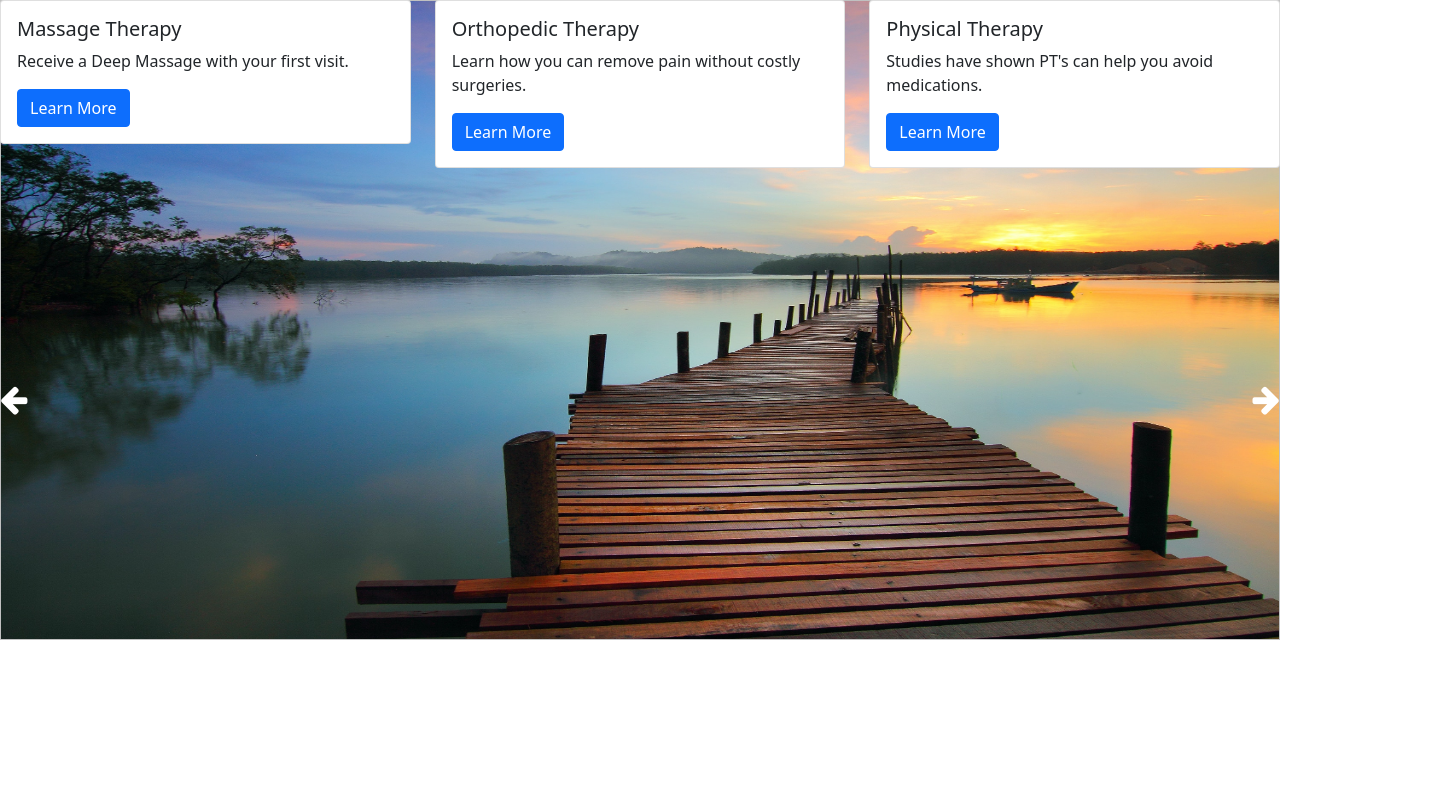
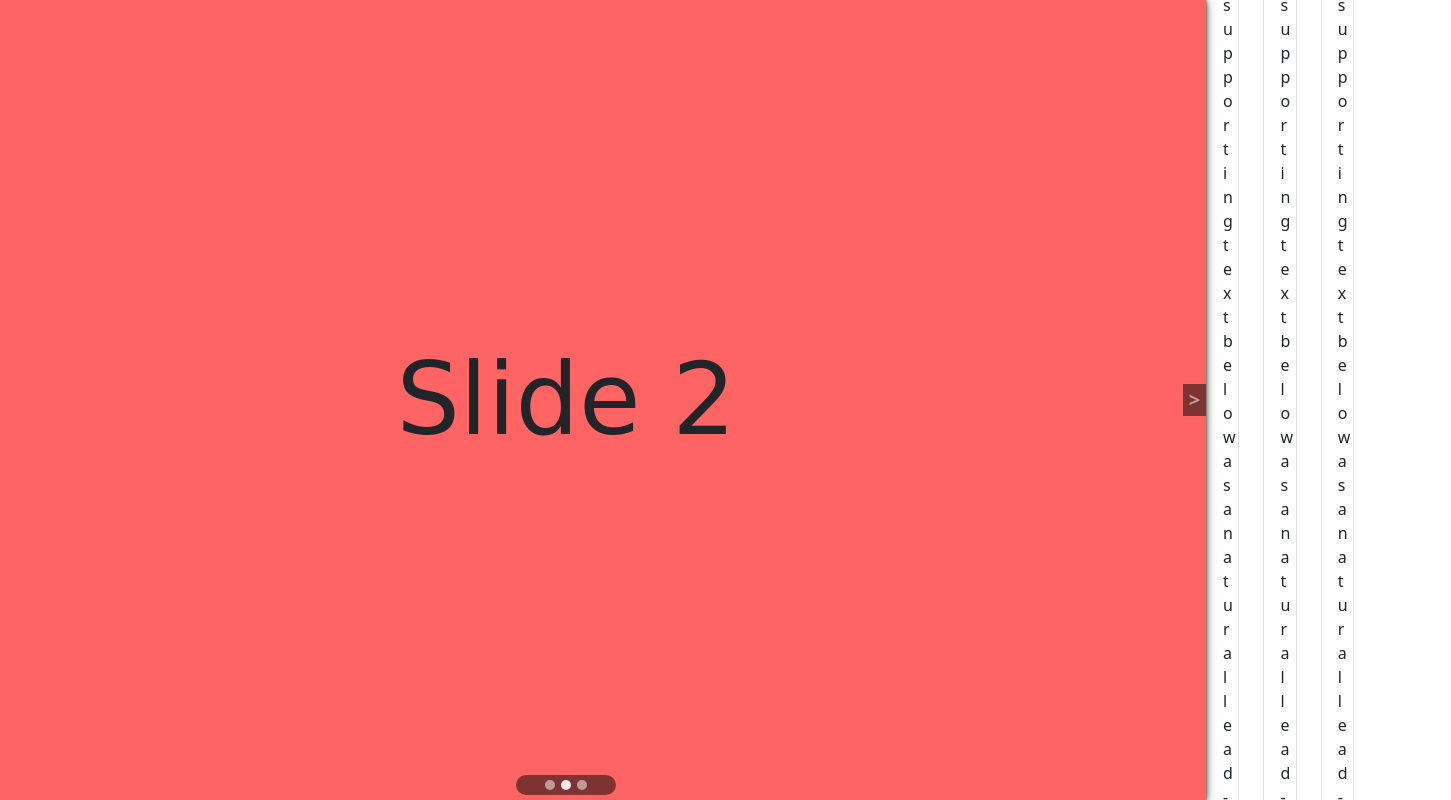
Before and after one commit to andrecarrsd2008/vanilla-slider, a plain HTML site: page index.html in a window 1280 px wide. Shown: the top 800 px of the page, 1451 px wide, since content can reach past the window. Drawn offline with nearby package versions, Linux system fonts and the light colour scheme.

Commit message:
created Vanilla slider

```diff
--- a/index.html
+++ b/index.html
@@ -7,60 +7,56 @@
     <link href="https://cdn.jsdelivr.net/npm/bootstrap@5.1.3/dist/css/bootstrap.min.css" rel="stylesheet"
     integrity="sha384-1BmE4kWBq78iYhFldvKuhfTAU6auU8tT94WrHftjDbrCEXSU1oBoqyl2QvZ6jIW3" crossorigin="anonymous">
     <link rel="stylesheet" href="style.css">
-    <title>Document</title>
+    <title>Vanilla Slider</title>
 </head>
 <body>
+<div>
+    <div class="slideshow">
+        <div class="slide">Slide 1</div>
+        <div class="slide">Slide 2</div>
+        <div class="slide">Slide 3</div>
 
 
-
-
-<div id="tm-slider">
-<div class="slide">
-<div class="tm-slide active"><img src="/image/clouds.jpg" alt=""></div>
-<div class="tm-slide"><img src="/image/ledge.jpg" alt=""></div>
-<div class="tm-slide"><img src="/image/sun.jp.jpg" alt=""></div>
+        <div class="dot-cont">
+          <div class="dot" onclick="clickChangeSlide(0)"></div>
+          <div class="dot" onclick="clickChangeSlide(1)"></div>
+          <div class="dot" onclick="clickChangeSlide(2)"></div>
+        </div>
+        <button class="arrow-button left-arrow" onclick="clickChangeSlide(i-1)">&#60;</button>
+        <button class="arrow-button right-arrow" onclick="clickChangeSlide(i+1)">&#62;</button>
       </div>
     </div>
-<div class="tm-buttons">
-    <div class="tm-slider-back-btn">
-        <i class="fa fa-arrow-left fa-2x"  style="color: #ffffff"></i>
-    </div>
-    <div class="tm-slider-next-btn">
-        <i class="fa fa-arrow-right fa-2x"  style="color: #ffffff"></i>
-    </div>
-</div>
-
-<div style="background-color: lightslategray;">
+    <section>
       <div class="row">
         <div class="col-sm-4">
           <div class="card">
             <div class="card-body">
-          <h5 class="card-title">Massage Therapy</h5>
-          <p class="card-text">Receive a Deep Massage with your first visit.</p>
-          <a href="#" class="btn btn-primary">Learn More</a>
+              <h5 class="card-title">Special title treatment</h5>
+              <p class="card-text">With supporting text below as a natural lead-in to additional content.</p>
+              <a href="#" class="btn btn-primary">Go somewhere</a>
             </div>
           </div>
         </div>
         <div class="col-sm-4">
             <div class="card">
               <div class="card-body">
-            <h5 class="card-title">Orthopedic Therapy</h5>
-            <p class="card-text">Learn how you can remove pain without costly surgeries.</p>
-            <a href="#" class="btn btn-primary">Learn More</a>
+                <h5 class="card-title">Special title treatment</h5>
+                <p class="card-text">With supporting text below as a natural lead-in to additional content.</p>
+                <a href="#" class="btn btn-primary">Go somewhere</a>
               </div>
             </div>
           </div>
         <div class="col-sm-4">
           <div class="card">
             <div class="card-body">
-          <h5 class="card-title">Physical Therapy</h5>
-          <p class="card-text">Studies have shown PT's can help you avoid medications.</p>
-          <a href="#" class="btn btn-primary">Learn More</a>
+              <h5 class="card-title">Special title treatment</h5>
+              <p class="card-text">With supporting text below as a natural lead-in to additional content.</p>
+              <a href="#" class="btn btn-primary">Go somewhere</a>
             </div>
           </div>
         </div>
       </div>
-</div>
+</section>
 
   <script src="tm-slider.js"></script>
 </body>
--- a/style.css
+++ b/style.css
@@ -1,77 +1,116 @@
-* {
+*{
+    box-sizing: border-box;
+  }
+  body{
     margin: 0;
-    padding: 0;
+    display: flex;
+    justify-content: center;
+    align-items: center;
+    height: 100vh;
+  }
+  .slideshow{
+    display: flex;
+    position: relative;
+    width: 100vw;
+    height: 100vh;
+    justify-content: center;
+    align-items: center;
+    background: black;
+  }
+  .slide{
+    position: absolute;
+    width: 100vw;
+    height: 100vh;
+    display: none;
+    z-index: 1;
+    font-size: 100px;
+    font-family: 'Staatliches', cursive;
+    align-items: center;
+    justify-content: center;
+    box-shadow: 1px 1px 10px 0px rgba(0,0,0,0.3);
+  }
+  .slide:nth-of-type(1){
+    background: rgb(0,175,175);
+  }
+  .slide:nth-of-type(2){
+    background: rgb(255,100,100);
+  }
+  .slide:nth-of-type(3){
+    background: rgb(0,100,220);
+  }
 
-}
-
-body {
-    overflow-x: hidden;
-}
+  .active-slide{
+    z-index: 10;
+    display: flex;
+    box-shadow: 1px 1px 5px 0px rgba(0,0,0,0.5);
+    animation: slideIn 1s cubic-bezier(0.7, 0, 0.3, 1) 0s 1 forwards;
+  }
+  .prev-slide{
+    display: flex;
+  }
+  .dot-cont{
+    position: absolute;
+    z-index: 11;
+    bottom: 5px;
+    width: 100px;
+    height: 20px;
+    display: flex;
+    justify-content: center;
+    align-items: center;
+    background: rgba(0,0,0,0.5);
+    border-radius: 10px;
+  }
+  .dot{
+    margin: 3px;
+    width: 10px;
+    height: 10px;
+    border-radius: 50%;
+    background: rgba(255,255,255,0.5);
+  }
+  .dot:hover{
+    cursor: pointer;
+    background: white;
+  }
+  .active-dot{
+    background: rgba(255,255,255,0.9);
+    animation: fadeIn 1s cubic-bezier(0.7, 0, 0.3, 1) 0s 1 forwards;
+  }
+  .arrow-button{
+    position: absolute;
+    z-index: 11;
+    background: rgba(0,0,0,0.5);
+    border: none;
+    outline: none;
+    cursor: pointer;
+    color: rgba(255,255,255,0.5);
+    font-size: 20px;
+    font-weight: bold;
+  }
+  .arrow-button:hover{
+    color: rgba(255,255,255,1);
+  }
+  .left-arrow{
+    left: 0;
+  }
+  .right-arrow{
+    right: 0;
+  }
 
 
-.tm-slide img{
-width: 100%;
-position: absolute;
-}
 
-
-.active {
-    z-index: 1000;
-}
-
-.slideInLeft {
-    animation-name: animateInLeft;
-    z-index: 1000;
-}
-
-.slideInRight {
-    animation-name: animateInRight;
-    z-index: 1000;
-}
-
-.slideOutLeft {
-    transform: translateX(-100%);
-}
-
-.slideOutRight {
-    transform: translateX(100%);
-}
-
-@keyframes animateInLeft {
-    0% {
-        transform: translateX(-100%);
+  @keyframes slideIn{
+    0%{
+      transform: translate(-100vw, 0);
     }
-    100% {
-        transform: translateX(0%);
+    100%{
+      transform: translate(0, 0);
     }
-}
-
-@keyframes animateInRight {
-    0% {
-        transform: translateX(100%);
+  }
+  @keyframes fadeIn{
+    0%{
+      background: rgba(255,255,255,0.5);
     }
-    100% {
-        transform: translateX(0%);
+    100%{
+      background: rgba(255,255,255,0.9);
     }
-}
-
-.tm-buttons{
-    position: absolute;
-    display: flex;
-    flex-direction: row;
-    justify-content: space-between;
-    align-items: center;
-    width: 100%;
-    height: 100%;
-    z-index: 2000;
-}
-
-.tm-slider-back-btn,
-.tm-slider-next-btn {
-    cursor: pointer;
-}
-
-img {
-    width: 100%;
-    height: 80vh;
-}
+  }
--- a/tm-slider.js
+++ b/tm-slider.js
@@ -1,62 +1,38 @@
-document.addEventListener('DOMContentLoaded', () => {
+let i = -1;
+let time = 3000;
+let slideTimer;
+let slides = document.getElementsByClassName('slide');
+let slideDots = document.getElementsByClassName('dot');
 
-    const SLIDETIME = 500;
-    const backButton = document.querySelector('.tm-slider-back-btn');
-    const forwardButton = document.querySelectorALL('.tm-slider-next-btn');
-    const allSlides = [...document.querySelectorALL('.tm-slide')];
+function clickChangeSlide(n){
+  clearTimeout(slideTimer);
+  console.log(n);
+  changeSlide(n, true);
+}
 
-    let clickable = true;
-    let active = null;
-    let newActive = null;
+function changeSlide(n = i, manual = false){
 
-    function initSlider () {
-      allSlides.forEach(slide => {
-        slide.setAttribute(
-          'style',
-          `transition: transform ${SLIDETIME}ms ease;
-                       animation-duration: ${SLIDETIME}ms
-          `,
-        );
-      });
+  for(let j = 0; j < slides.length; j++){
+    if(j == i) {
+      slides[j].classList.add('prev-slide');
+      slides[j].classList.remove('active-slide');
+      slideDots[j].classList.remove('active-dot');
+      continue;
     }
+    slideDots[j].classList.remove('active-dot');
+    slides[j].classList.remove('prev-slide');
+    slides[j].classList.remove('active-slide');
+  }
+  if(manual){
+    if(n < 0) i = slides.length - 1
+    else if(n > slides.length - 1) i = 0
+    else i = n
+  }else i = i < slides.length - 1 ? i+1 : 0;
 
-    function changeSlide(forward) {
-        if (clickable) {
-            clickable = false;
-            active = document.querySelector('.active');
-            const activeSlideIndex = allSlides.indexOf(active);
+  slides[i].classList.add('active-slide');
+  slideDots[i].classList.add('active-dot');
 
-            if (forard) {
+  slideTimer = setTimeout('changeSlide()', time);
+}
 
-              newActive = allSlides[(activeSlideIndex + 1) % allSlides.length];
-              active.classList.add('slideOutLeft');
-              newActive.classList.add('slideInRight', 'active');
-            } else {
-              newActive = allSlides[(activeSlideIndex - 1 + allSlides.length) % allSlides.length];
-              active.classList.add('slideOutRight');
-              newActive.classList.add('slideInLeft', 'active');
-            }
-        }
-    }
-
-    allSlides.forEach(slide => {
-        slide.addEventListener('transitioned', () => {
-            if(slide === active && !clickable) {
-                clickable = true;
-                active.classmate = 'tm-slide';
-
-            };
-        });
-    });
-
-
-
-    // EVENT LISTENERS
-    forwardButton.addEventListener('click', () => {
-      changeSlide(true);
-    })
-    backButton.addEventListener('click', () => {
-      changeSlide(false);
-    })
-    initSlider();
-});
+window.onload = changeSlide();
```
Lines whose indentation alone changed are shown as unchanged.
